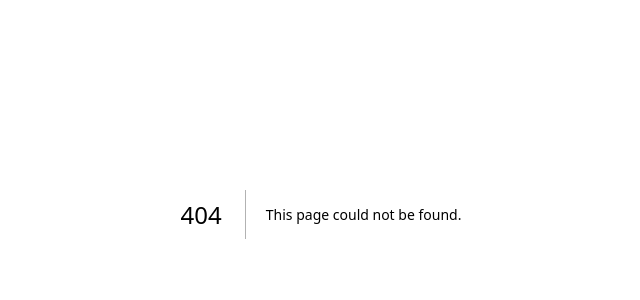
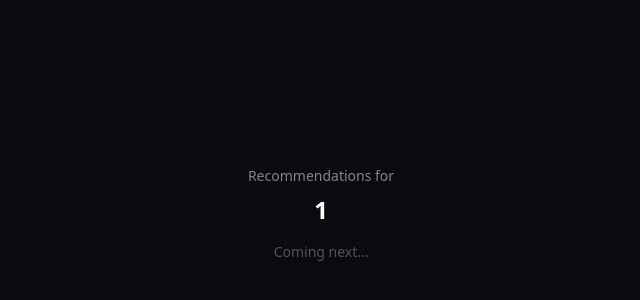
Before and after one commit to castchise/ani-rec-ai, a Next.js app in the folder apps/web/: page /recommendations/1 in a window 1280 px wide. Before the commit this address had no page. Shown: the part 186-486 px from the top of the page, without its empty margins (319-959 px from the left). Built offline with nearby package versions, Linux system fonts and the light colour scheme.

Commit message:
Dummy layout for recommendations page

```diff
--- /dev/null
+++ b/apps/web/src/app/recommendations/[username]/page.tsx
@@ -0,0 +1,23 @@
+"use client";
+
+import { use } from "react";
+
+interface Props {
+  params: Promise<{ username: string }>;
+}
+
+export default function RecommendationsPage({ params }: Props) {
+  const { username } = use(params);
+
+  return (
+    <main className="min-h-screen bg-[#0a0a0f] flex items-center justify-center p-6">
+      <div className="text-center">
+        <p className="text-white/50 text-sm mb-2">Recommendations for</p>
+        <h1 className="text-white text-2xl font-bold">
+          {decodeURIComponent(username)}
+        </h1>
+        <p className="text-white/30 text-sm mt-4">Coming next…</p>
+      </div>
+    </main>
+  );
+}
```
